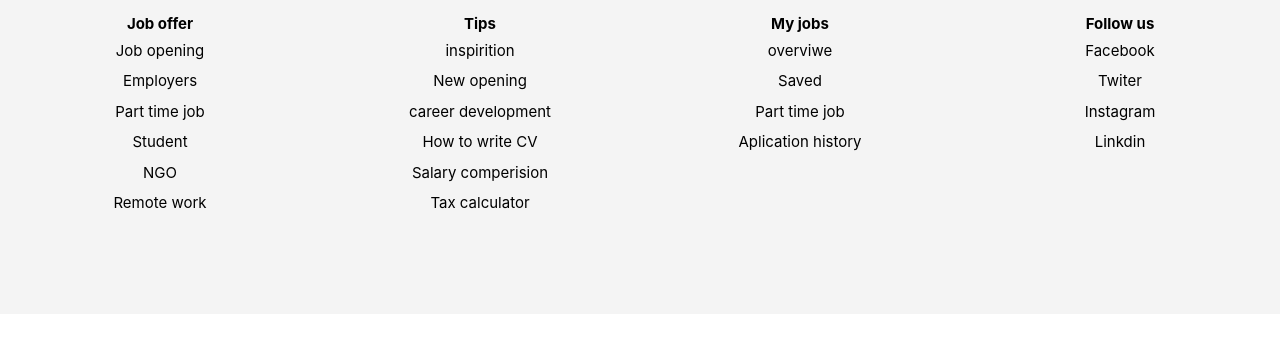
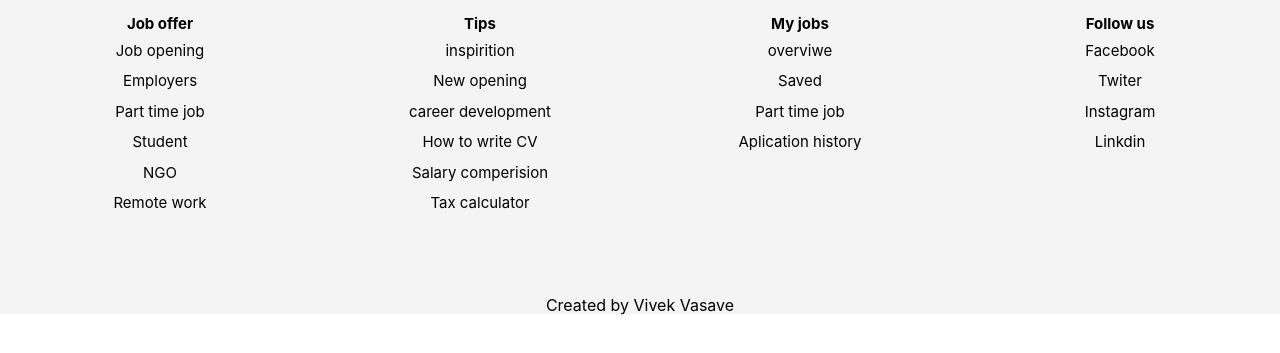
Before and after one commit to VikkuVasave/Jobsnap, a website: page index.html in a window 1280 px wide. Shown: the part 2581-2934 px from the top of the page. After the commit the page ends 2898 px from the top, so only its background shows below. Drawn offline with Linux system fonts and the light colour scheme.

Commit message:
Updated website

```diff
--- a/index.html
+++ b/index.html
@@ -277,7 +277,7 @@
         <h1 class="font-bold text-[18px] ml-2">JOBSNAP</h1>
       </div>
 
-         <div class="flex items-start justify-start h-90 ">
+         <div class="flex items-start justify-start h-85 md:h-70  ">
             <div class="h-70 w-90 flex justify-start items-center flex-col text-[15px] md:text-0 ml-5 md:ml-0 md:items-center ">
               <h3 class="font-bold">Job offer</h3>
               <p class="py-1">Job opening</p>
@@ -311,6 +311,7 @@
               <p class="py-1">Linkdin</p>
             </div>
         </div>
+        <h1 class="flex justify-center">Created by Vivek Vasave</h1>
 
         </footer>
 
```
Also changed, not shown: src/output.css.
